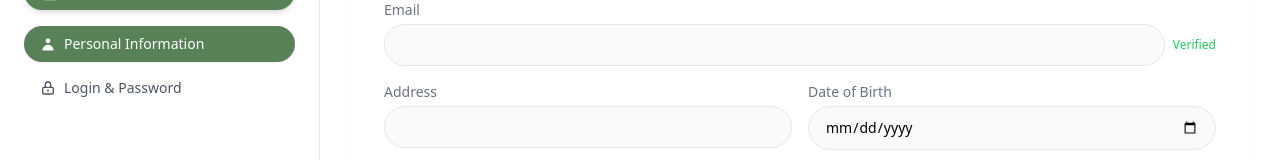
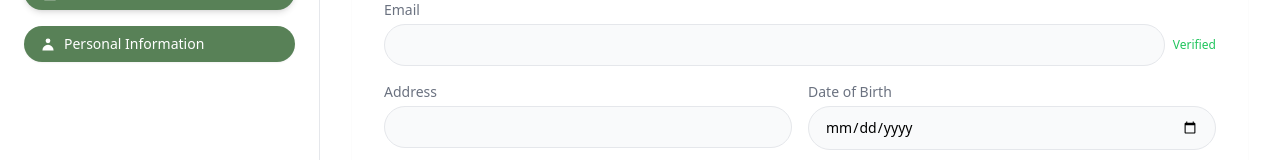
Before and after one commit to Ualihankyzy/food_recipes, a Nuxt app: page /profile in a window 1280 px wide. Shown: the part 254-414 px from the top of the page. Built offline with nearby package versions, Linux system fonts and the light colour scheme.

Commit message:
feat: login проверка email/password, redirect на index

```diff
--- a/pages/profile.vue
+++ b/pages/profile.vue
@@ -50,21 +50,7 @@
           <span>Personal Information</span>
         </button>
 
-        <!-- Login & Password (екінші) -->
-        <button
-          @click="activeTab = 'auth'"
-          :class="[
-            'w-full flex items-center gap-2 px-4 py-2 rounded-full text-sm transition-all',
-            activeTab === 'auth'
-              ? 'bg-orange-100 text-orange-600 font-medium shadow-sm'
-              : 'text-gray-600 hover:bg-gray-100 hover:shadow-sm'
-          ]"
-        >
-          <svg class="w-4 h-4" fill="none" stroke="currentColor" viewBox="0 0 24 24">
-            <path stroke-linecap="round" stroke-linejoin="round" stroke-width="2" d="M12 15v2m-6 4h12a2 2 0 002-2v-6a2 2 0 00-2-2H6a2 2 0 00-2 2v6a2 2 0 002 2zm10-10V7a4 4 0 00-8 0v4h8z"/>
-          </svg>
-          <span>Login & Password</span>
-        </button>
+
       </nav>
 
       <!-- Log Out (төменде) -->
```
